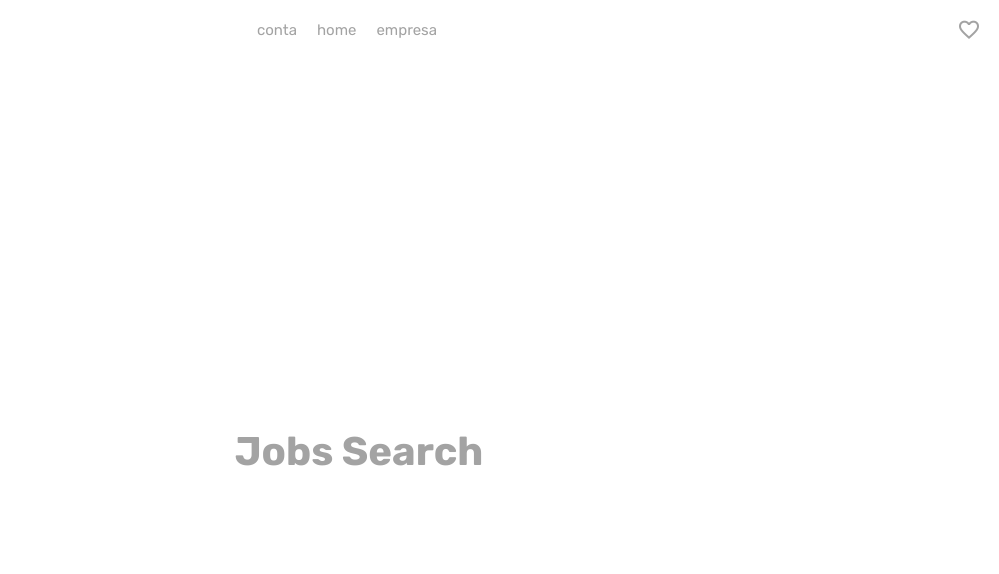
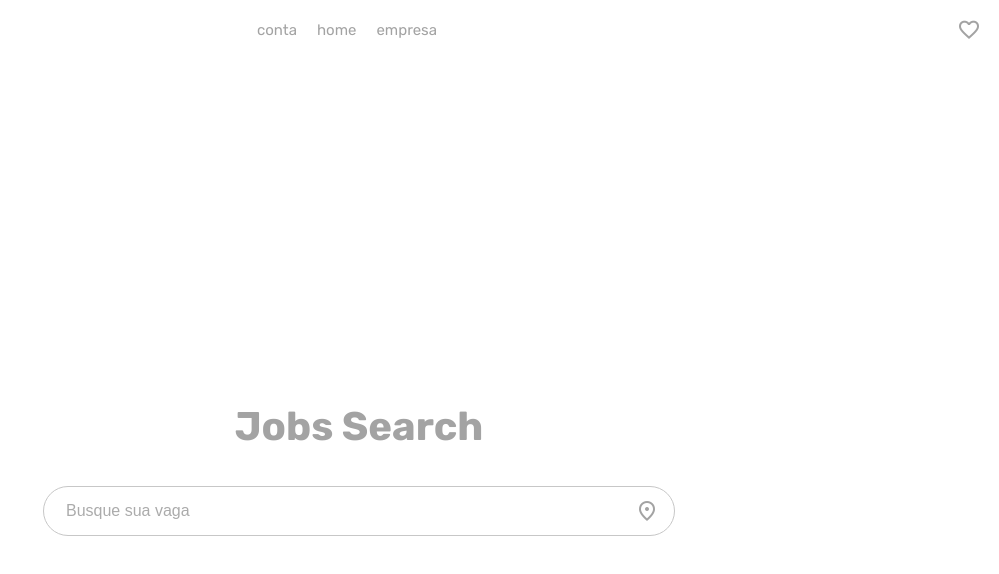
Before and after one commit to CezarGR/jobs-search, a Vue app: page / in a window 1280 px wide. Shown: the top 574 px of the page, without its empty margins (281-1280 px from the left). Built offline with nearby package versions, Linux system fonts and the light colour scheme.

Commit message:
feat: create new search component

```diff
--- a/src/assets/main.css
+++ b/src/assets/main.css
@@ -21,7 +21,11 @@ a:hover {
 }
 
 .material-symbols-outlined:hover {
-  color: hsla(160, 100%, 37%, 1);
+  color: var(--color-action);
+}
+
+::placeholder {
+  color: #ABABAB;
 }
 
 /*
--- /dev/null
+++ b/src/components/InputLocationComponent.vue
@@ -0,0 +1,71 @@
+<template>
+    <div class="InputLocationComponent">
+        <span class="material-symbols-outlined" @mousemove="showInput">
+            location_on
+        </span>
+        <transition>
+            <input type="text" v-model="inputValue" v-show="visibleInput" placeholder="Busque pela cidade">
+        </transition>
+    </div>
+</template>
+
+<script>
+export default {
+    components: {  },
+    name: 'InputLocationComponent',
+    props: {
+        location: {
+            type: String,
+            required: true
+        }
+    },
+    data: () => ({
+        visibleInput: false
+    }),
+    methods: {
+        showInput() {
+            this.visibleInput = true;
+        }
+    },
+    watch: {
+        inputValue(value) {
+            this.visibleInput = !!value;
+        }
+    }
+}
+</script>
+
+<style scoped lang="scss">
+.InputLocationComponent {
+    display: flex;
+    margin: 5px;
+    flex-direction: row;
+    align-content: center;
+    align-items: center;
+
+    input {
+        border: none;
+        height: 100%;
+        width: 200px;
+        margin-left: 10px;
+        color: #ABABAB;
+        font-size: 1rem;
+    }
+
+    input:focus {
+        border: 0 none;
+        outline: 0;
+    }
+
+    .v-enter-active,
+    .v-leave-active {
+        transition:  0.5s;
+    }
+
+    .v-enter-from,
+    .v-leave-to {
+        width: 0px;
+        opacity: 0;
+    }
+}
+</style>
--- /dev/null
+++ b/src/components/SearchComponent.vue
@@ -0,0 +1,49 @@
+<template>
+    <div class="SearchComponent">
+        <input type="text" v-model="search" placeholder="Busque sua vaga">
+        <input-location-component
+            :location="location"
+        />
+    </div>
+</template>
+
+<script>
+import InputLocationComponent from '@/components/InputLocationComponent.vue';
+
+export default {
+    components: { InputLocationComponent },
+    name: 'SearchComponent',
+    data: () => ({
+        search: '',
+        location: ''
+    })
+}
+</script>
+
+<style scoped lang="scss">
+.SearchComponent {
+    padding: 10px 10px;
+    height: 50px;
+    width: 50%;
+    border-radius: 25px;
+    box-sizing: border-box;
+    border: 1px solid #C7C7C7;
+
+    display: flex;
+    align-items: center;
+
+    input {
+        border: none;
+        height: 100%;
+        width: 100%;
+        margin-left: 10px;
+        color: #ABABAB;
+        font-size: 1rem;
+    }
+
+    input:focus {
+        border: 0 none;
+        outline: 0;
+    }
+}
+</style>
--- a/src/views/HomeView.vue
+++ b/src/views/HomeView.vue
@@ -1,19 +1,22 @@
 <template>
   <main class="HeaderComponent">
     <h1 class="HeaderComponent__title">Jobs Search</h1>
+    <search-component />
   </main>
 </template>
 
 <script setup>
-import HeaderComponent from '@/components/HeaderComponent.vue';
+import SearchComponent from '@/components/SearchComponent.vue';
 </script>
 
 <style scoped lang="scss">
 .HeaderComponent {
   display: flex;
   justify-content: center;
+  flex-direction: column;
   align-items: center;
   height: 100vh;
+  color: var(--color-text);
 
   &__title {
     font-size: 2.5rem;
```
